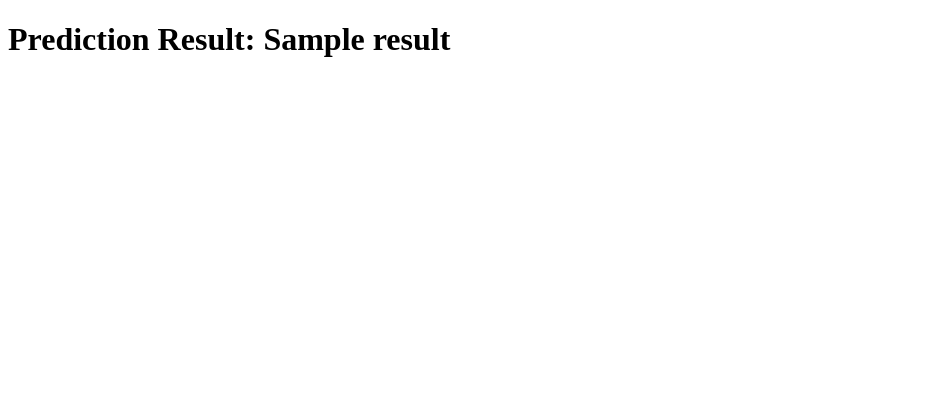
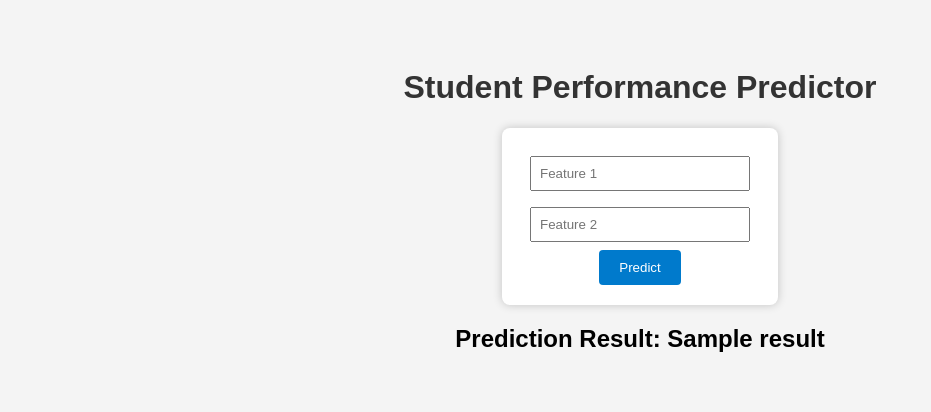
Before and after one commit to praneethbehara11/students_performance_predictor, a Flask app: template templates/index.html in a window 1280 px wide. Shown: the top 412 px of the page, without its empty margins (0-931 px from the left). Run offline with Flask 3, Linux system fonts and the light colour scheme; the template is opened without the code that fills it: most values are stand-ins (such as "Sample title", 1, 10 or a date in 2020); parts of the project's set-up code (start-up, migrations or seed data) failed here and were passed over.

Commit message:
Update index.html

```diff
--- a/templates/index.html
+++ b/templates/index.html
@@ -1,9 +1,47 @@
 <!DOCTYPE html>
 <html>
 <head>
-  <title>Student Performance Predictor</title>
+    <title>Student Performance Predictor</title>
+    <style>
+        body {
+            font-family: Arial, sans-serif;
+            background: #f4f4f4;
+            padding: 40px;
+            text-align: center;
+        }
+        form {
+            background: white;
+            padding: 20px;
+            display: inline-block;
+            border-radius: 8px;
+            box-shadow: 0 0 10px rgba(0,0,0,0.2);
+        }
+        input[type=text], input[type=number] {
+            width: 200px;
+            padding: 8px;
+            margin: 8px;
+        }
+        input[type=submit] {
+            padding: 10px 20px;
+            background: #007acc;
+            color: white;
+            border: none;
+            border-radius: 4px;
+            cursor: pointer;
+        }
+        h1 {
+            color: #333;
+        }
+    </style>
 </head>
 <body>
-  <h1>Prediction Result: {{ result }}</h1>
+    <h1>Student Performance Predictor</h1>
+    <form method="POST" action="/">
+        <input type="text" name="feature1" placeholder="Feature 1"><br>
+        <input type="text" name="feature2" placeholder="Feature 2"><br>
+        <!-- Add more input fields matching your model features -->
+        <input type="submit" value="Predict">
+    </form>
+    <h2>Prediction Result: {{ result }}</h2>
 </body>
 </html>
```
